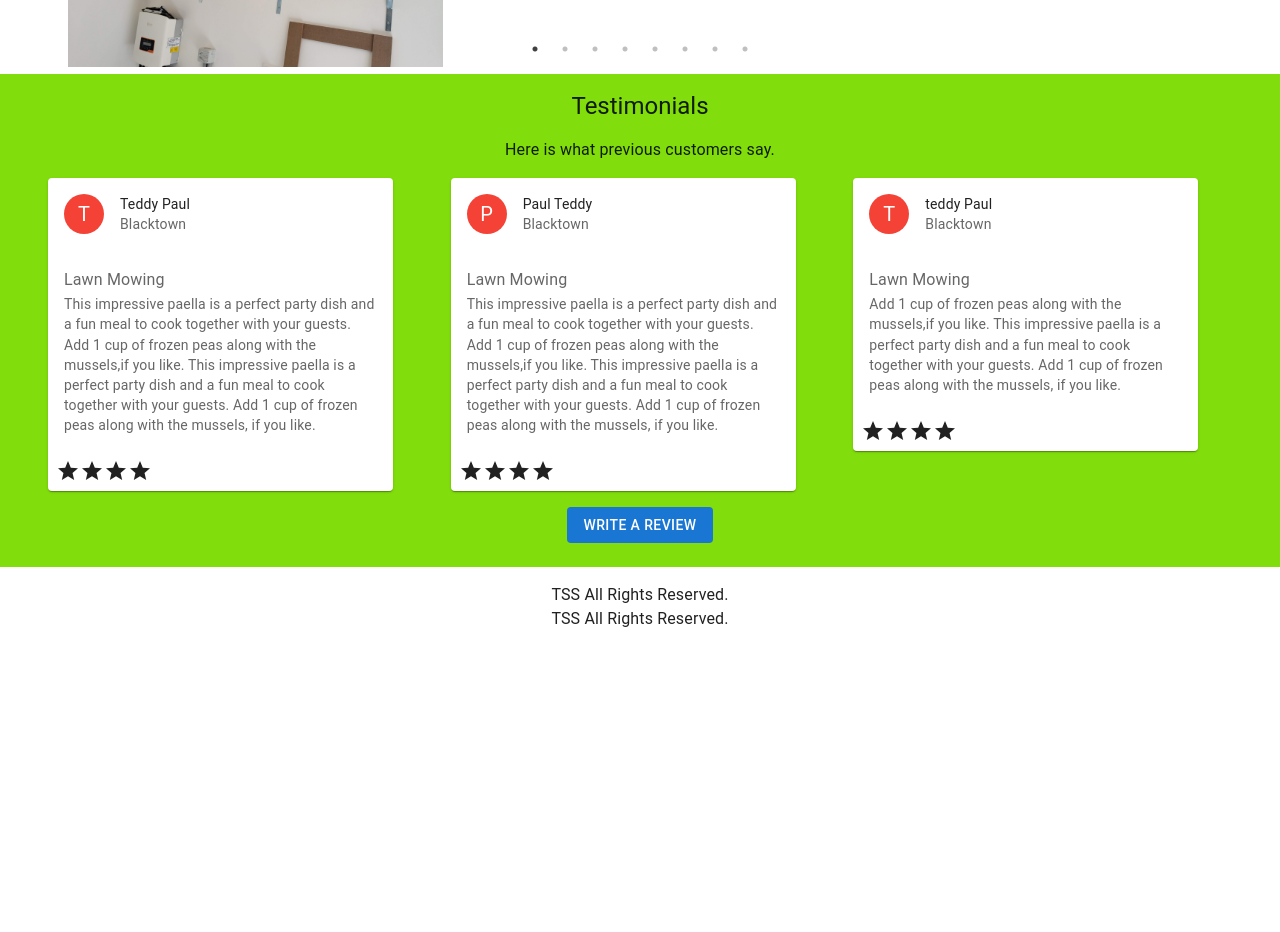
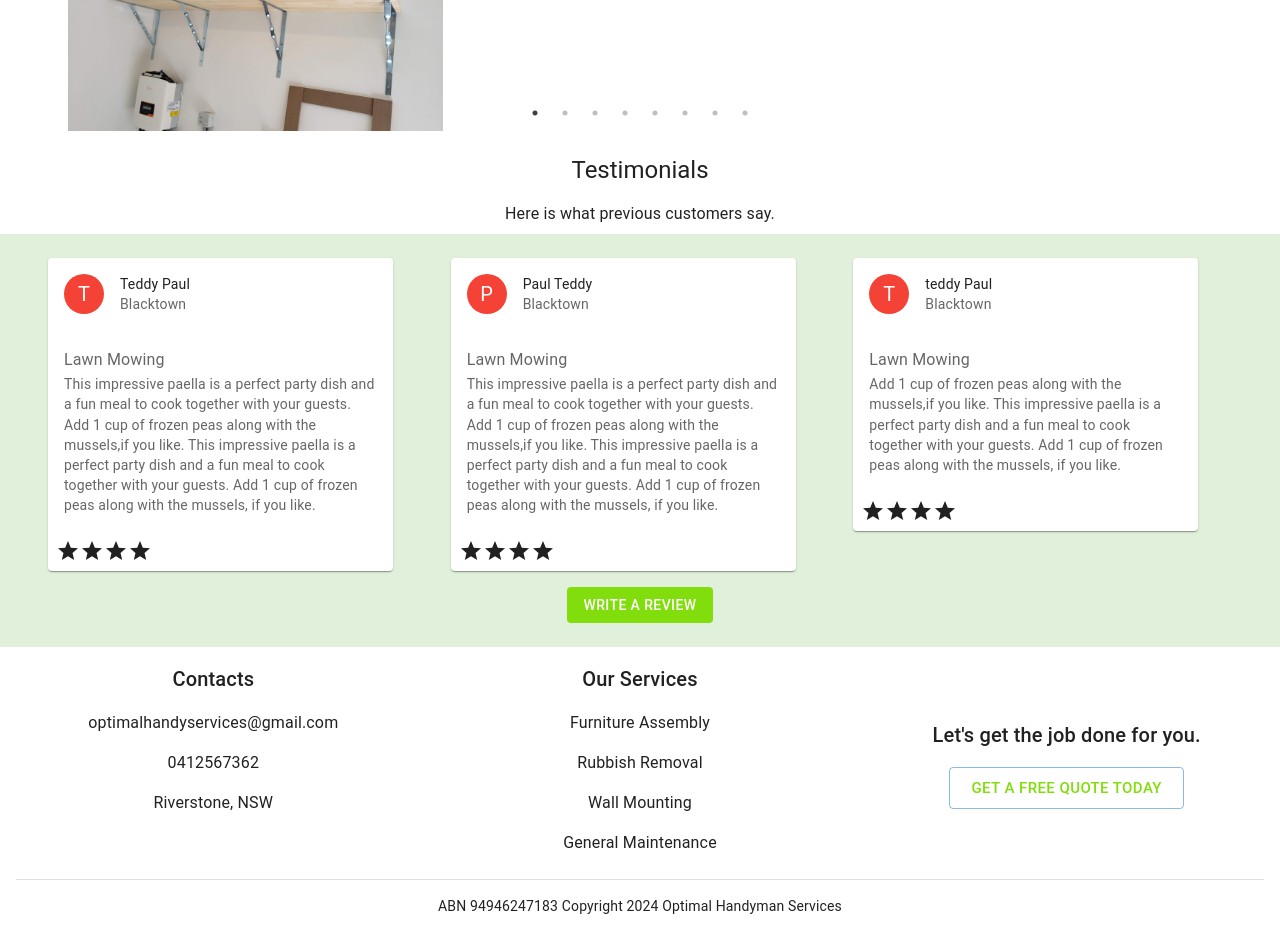
Before and after one commit to TeddPaul13/OptimalHandyman-React, a React (Create React App) app in the folder optimal/: page / in a window 1280 px wide. Shown: the part 1840-2772 px from the top of the page. Before the commit the page ends 2471 px from the top, so only its background shows below. Built offline with nearby package versions, Linux system fonts and the light colour scheme.

Commit message:
created footer and completed the service cards in services provided

```diff
--- a/optimal/src/App.js
+++ b/optimal/src/App.js
@@ -13,6 +13,7 @@ import DrawerAppBar from "./Components/AppBarWithDrawer";
 import ReviewForm from "./Components/ReviewForm";
 import AreaMap from "./Components/AreaMap";
 
+
 function App() {
   return (
     <>
@@ -23,6 +24,7 @@ function App() {
       <ServiceCard />
       <AreasOfService />
       <PhotoGallery />
+
       <Testimonials />
       {/* <ReviewForm/> */}
       <Footer />
--- a/optimal/src/Components/AreasOfService.js
+++ b/optimal/src/Components/AreasOfService.js
@@ -16,6 +16,7 @@ import Typography from "@mui/material/Typography";
 import FolderIcon from "@mui/icons-material/Folder";
 import DeleteIcon from "@mui/icons-material/Delete";
 import Container from "@mui/material/Container";
+import backgroundImage from "../Assets/homeBackgroundImage.jpg";
 import AreaMap from "./AreaMap";
 import ListOfSuburbs from "./ListOfSurburbs";
 
@@ -32,36 +33,53 @@ const Demo = styled("div")(({ theme }) => ({
 }));
 // TODO Include the map of the areas of service
 export default function AreasOfService() {
-
   const theme = useTheme();
 
   return (
-    <Container maxWidth="xxl" sx={{ bgcolor: "#81dd0b" , justifyContent: "center" }}>
-    <Box sx={{ flexGrow: 1, display: "flex", justifyContent: "center", flexWrap: "wrap"}}>
+    <>
     <div>
-        <Box sx={{ display: "flex", justifyContent: "center" }}>
+          <Box sx={{ display: "flex", justifyContent: "center", mb:2}}>
             <Typography variant="h5" sx={{ pt: 2 }}>
               {" "}
               Areas We Service
             </Typography>
           </Box>
         </div>
+    <Container
+      maxWidth="xxl"
+      sx={{
+        bgcolor: "#E1F0DA",
+        // backgroundImage: `url(${backgroundImage})`,
+        // backgroundSize: "cover",
+        // backgroundRepeat: "no-repeat",
+        // backgroundPosition: "center",
+        justifyContent: "center",
+      }}
+    >
+      <Box
+        sx={{
+          flexGrow: 1,
+          display: "flex",
+          justifyContent: "center",
+          flexWrap: "wrap",
+        }}
+      >
+
       </Box>
       <Grid container spacing={2} alignItems="center">
         {/* <Box sx={{height: 200, border: 2, width: '100%', [theme.breakpoints.up('md')]: {width:'50%'}}}> */}
         <Grid item xs={12} md={6}>
-      <Box sx={{ display: "flex", justifyContent: "center"}}>
-        <ListOfSuburbs/>
+          <Box sx={{ display: "flex", justifyContent: "center" }}>
+            <ListOfSuburbs />
           </Box>
-
         </Grid>
         <Grid item xs={12} md={6}>
-      <Box sx={{width: 600,  height: 450 }}>
-      <AreaMap/>
+          <Box sx={{ width: 600, height: 450, mb: 2, mt: 2 }}>
+            <AreaMap />
           </Box>
         </Grid>
-
       </Grid>
     </Container>
+    </>
   );
 }
--- a/optimal/src/Components/Footer.js
+++ b/optimal/src/Components/Footer.js
@@ -1,18 +1,122 @@
-import { Container, Box, Typography } from "@mui/material";
+import {
+  Container,
+  Box,
+  Typography,
+  Button,
+  Divider,
+  Grid,
+} from "@mui/material";
 import React from "react";
+import { useNavigate } from "react-router-dom";
+
+const thisYear = new Date();
+const yearToDisplay = thisYear.getFullYear();
 
 function Footer() {
+  const navigate = useNavigate();
+  const navigateToGetQuoteForService = () => {
+    navigate("/getquote");
+  };
+
   return (
     <Container maxWidth="xxl" disableGutters sx={{ bgcolor: "white" }}>
-      <Box sx={{ display: "flex", justifyContent: "center", mt: 2 , flexDirection: "column", alignItems: "center"}}>
-        <Typography variant="body1">
-          TSS All Rights Reserved.
+      <Grid container>
+        <Grid item xs={12} sm={3} md={4}>
+          <Box
+            sx={{
+              display: "flex",
+              justifyContent: "center",
+              mt: 2,
+              flexDirection: "column",
+              alignItems: "center",
+            }}
+          >
+            <Typography variant="h6" sx={{ mb: 2 }}>
+              Contacts
+            </Typography>
+            <div style={{ marginBottom: 16 }}>
+              <Typography variant="body">optimalhandyservices@gmail.com</Typography>
+            </div>
+            <div style={{ marginBottom: 16 }}>
+              <Typography variant="body">0412567362</Typography>
+            </div>
+            <div style={{ marginBottom: 8 }}>
+              <Typography variant="body">Riverstone, NSW</Typography>
+            </div>
+          </Box>
+        </Grid>
+        <Grid item xs={12} sm={3} md={4}>
+          <Box
+            sx={{
+              display: "flex",
+              justifyContent: "center",
+              mt: 2,
+              flexDirection: "column",
+              alignItems: "center",
+            }}
+          >
+            <Typography variant="h6" sx={{ mb: 2 }}>
+              Our Services
+            </Typography>
+            <div style={{ marginBottom: 16 }}>
+              <Typography variant="body">Furniture Assembly</Typography>
+            </div>
+            <div style={{ marginBottom: 16 }}>
+              <Typography variant="body">Rubbish Removal</Typography>
+            </div>
+            <div style={{ marginBottom: 16 }}>
+              <Typography variant="body">Wall Mounting</Typography>
+            </div>
+            <div style={{ marginBottom: 8 }}>
+              <Typography variant="body">General Maintenance</Typography>
+            </div>
+          </Box>
+        </Grid>
+        <Grid item xs={12} sm={3} md={4}>
+          <Box
+            sx={{
+              display: "flex",
+              justifyContent: "center",
+              mt: 9,
+              flexDirection: "column",
+              alignItems: "center",
+            }}
+          >
+            <Typography variant="h6">
+              Let's get the job done for you.
+            </Typography>
+            <Button
+              variant="outlined"
+              size="large"
+              onClick={navigateToGetQuoteForService}
+              sx={{
+                marginTop: 2,
+                color: "#81dd0b",
+                "&:hover": {
+                  backgroundColor: "#81dd0b",
+                  color: "white",
+                },
+              }}
+            >
+              Get a Free Quote Today
+            </Button>
+          </Box>
+        </Grid>
+      </Grid>
+      <Divider variant="middle" sx={{ mt: 2, mb: 2 }}></Divider>
+      <Box
+        sx={{
+          display: "flex",
+          justifyContent: "center",
+          mt: 2,
+          mb: 2,
+          flexDirection: "column",
+          alignItems: "center",
+        }}
+      >
+        <Typography variant="body2">
+          ABN 94946247183 Copyright {yearToDisplay} Optimal Handyman Services
         </Typography>
-        <Box>
-        <Typography variant="body1">
-         TSS All Rights Reserved.
-        </Typography>
-        </Box>
       </Box>
     </Container>
   );
--- a/optimal/src/Components/PhotoGallery.js
+++ b/optimal/src/Components/PhotoGallery.js
@@ -72,13 +72,12 @@ export default function PhotoGallery() {
     ],
   };
   return (
-    <Container maxWidth="xxl" sx={{ bgcolor: "white" }}>
-      <Container maxWidth="xl">
-        <Box
+    <>
+    <Box
           sx={{ display: "flex", justifyContent: "center", flexWrap: "wrap" }}
         >
           <div>
-            <Box sx={{ display: "flex", justifyContent: "center" }}>
+            <Box sx={{ display: "flex", justifyContent: "center", mb: 2}}>
               <Typography variant="h5" sx={{ pt: 2 }}>
                 {" "}
                 Projects Gallery
@@ -86,10 +85,14 @@ export default function PhotoGallery() {
             </Box>
           </div>
         </Box>
+
+    <Container maxWidth="xxl" sx={{ bgcolor: "white" }}>
+      <Container maxWidth="xl">
+
         <div className="slider-container">
           <Slider {...settings} className="custom-slider">
             <div className="slide-content">
-             <img src={WallMouniting}/>
+             <img src={WallMouniting} alt="wall mounting"/>
             </div>
             <div className="slide-content">
             <img src={WallMouniting}/>
@@ -122,5 +125,6 @@ export default function PhotoGallery() {
         </div>
       </Container>
     </Container>
+    </>
   );
 }
--- a/optimal/src/Components/ServicesProvided.js
+++ b/optimal/src/Components/ServicesProvided.js
@@ -22,7 +22,7 @@ export default function ServiceCard() {
   return (
     <Container component="main" maxWidth="xxl" sx={{ mt: 2 }} >
       <Typography component="h1" variant="h5" sx={{display: 'flex', justifyContent: 'center', mb:2}}>
-        Servirces Provided
+        Services Provided
       </Typography>
       <Box sx={{  p:2, borderRadius: 2, display: 'flex', justifyContent: 'center' }} >
         <div>
--- a/optimal/src/Components/Testimonials.js
+++ b/optimal/src/Components/Testimonials.js
@@ -9,9 +9,8 @@ import WriteAReviewButton from "./WriteAReviewButton";
 
 function Testimonials() {
   return (
-    <Container maxWidth="xxl" sx={{ bgcolor: "#81dd0b" }}>
-      <Container maxWidth="xl">
-        <Box
+    <>
+    <Box
           sx={{ display: "flex", justifyContent: "center", flexWrap: "wrap" }}
         >
           <div>
@@ -32,7 +31,7 @@ function Testimonials() {
           }}
         >
           <div>
-            <Box sx={{ display: "flex", justifyContent: "center" }}>
+            <Box sx={{ display: "flex", justifyContent: "center", mb: 2 }}>
               <Typography variant="body1" sx={{ pt: 2 }}>
                 {" "}
                 Here is what previous customers say.
@@ -40,12 +39,16 @@ function Testimonials() {
             </Box>
           </div>
         </Box>
+    <Container maxWidth="xxl" sx={{ bgcolor: "#E1F0DA" }}>
+      <Container maxWidth="xl">
+
         <ReviewCard />
         <Box sx={{pb: 1}}>
         <WriteAReviewButton />
         </Box>
       </Container>
     </Container>
+    </>
   );
 }
 
--- a/optimal/src/Components/WriteAReviewButton.js
+++ b/optimal/src/Components/WriteAReviewButton.js
@@ -12,8 +12,11 @@ export default function WriteAReviewButton() {
   }
 
   return (
+    //backgroundColor: "#81dd0b"
     <Box sx={{ display: "flex", justifyContent: "center", flexWrap: "wrap", mt: 2, mb: 2, }}>
-    <Button variant="contained" disableElevation onClick={navigateToReviewForm}>
+    <Button variant="contained" disableElevation onClick={navigateToReviewForm} sx={{backgroundColor: "#81dd0b", '&:hover': {
+              backgroundColor: 'darkgreen'
+            }}}>
       WRITE A REVIEW
     </Button>
     </Box>
```
Also changed, not shown: optimal/src/Assets/Logo1.jpg (added). Lines whose indentation alone changed are shown as unchanged.
